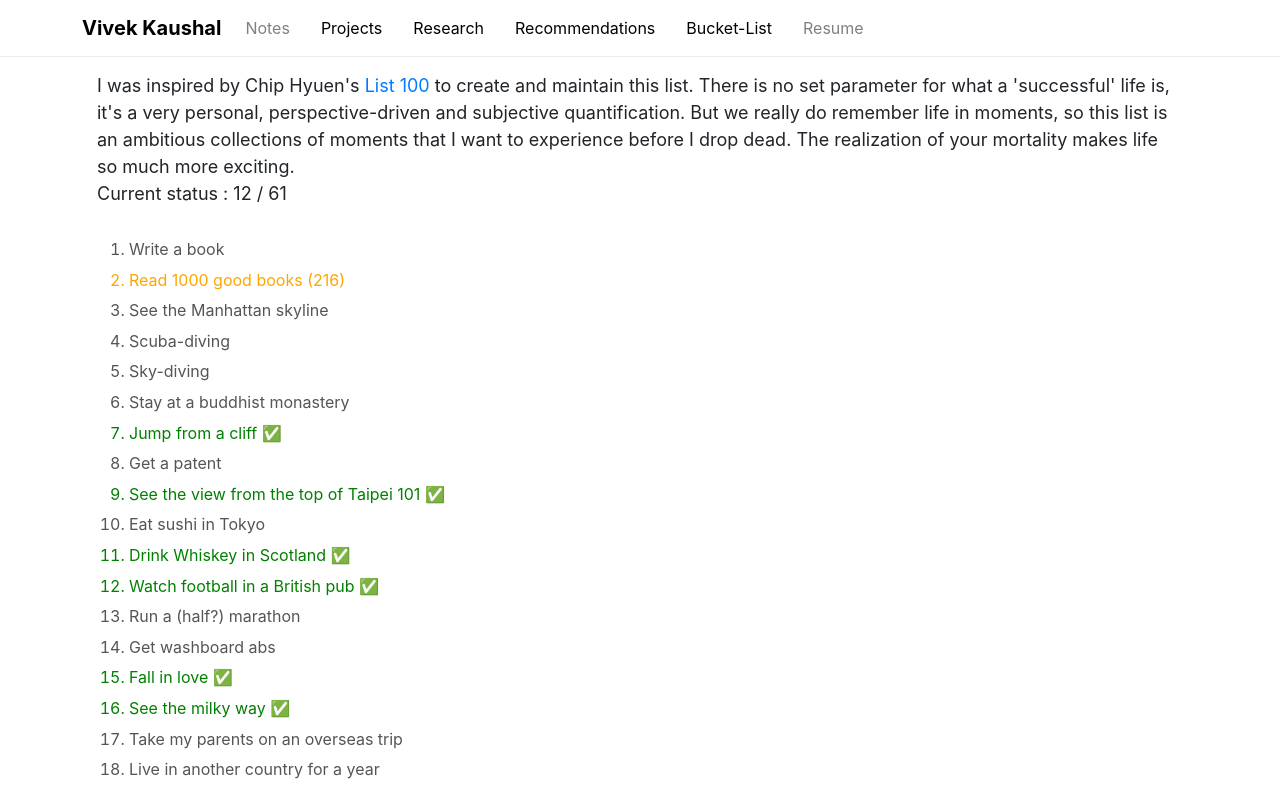
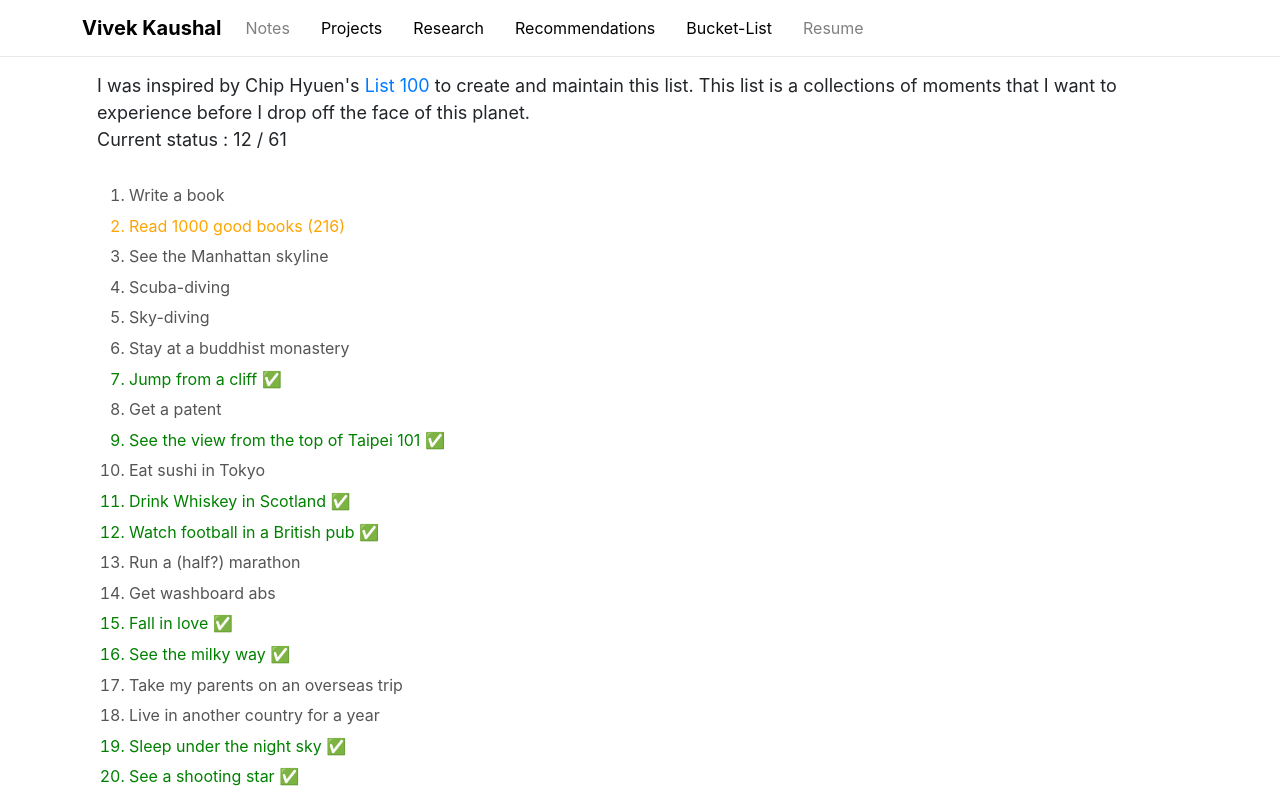
Before and after one commit to kaushalvivek/vivekkaushal.com, a React (Create React App) app: page /bucketlist in a window 1280 px wide. Shown: the top 790 px of the page. Built offline with nearby package versions, Linux system fonts and the light colour scheme.

Commit message:
message fixed

```diff
--- a/src/components/pages/bucketlist.js
+++ b/src/components/pages/bucketlist.js
@@ -30,9 +30,7 @@ class BucketList extends React.Component {
                 <Row md={8} xs={12} style={pad}>
                     <Col>
                     I was inspired by Chip Hyuen's <a href="https://huyenchip.com/list-100/" target="_blank" rel="noreferrer"> List 100</a> to create and maintain this list.
-                        There is no set parameter for what a 'successful' life is, it's a very personal, perspective-driven and subjective quantification.
-                        But we really do remember life in moments, so this list is an ambitious collections of moments that I want to experience before I drop dead.
-                        The realization of your mortality makes life so much more exciting. <br/>
+                        This list is a collections of moments that I want to experience before I drop off the face of this planet.<br/>
                         Current status : {done} / {total}
                     </Col>
                 </Row>
```
